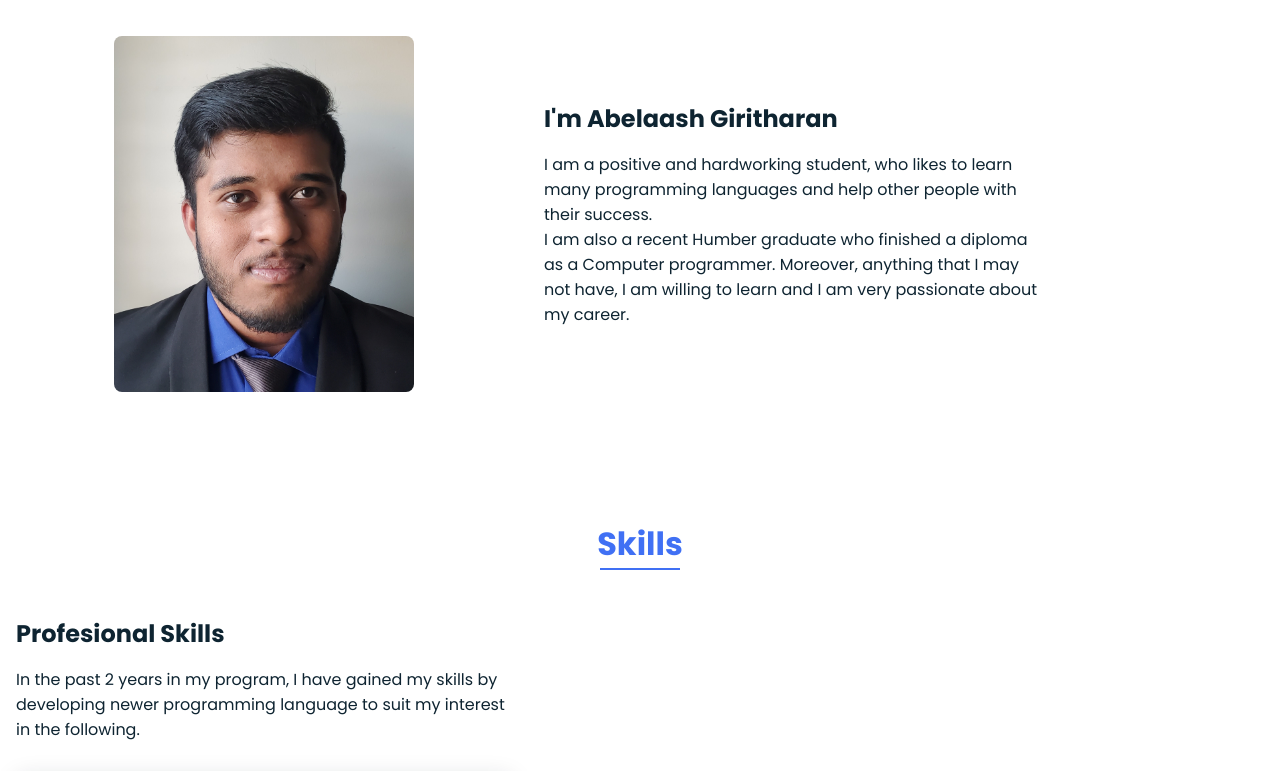
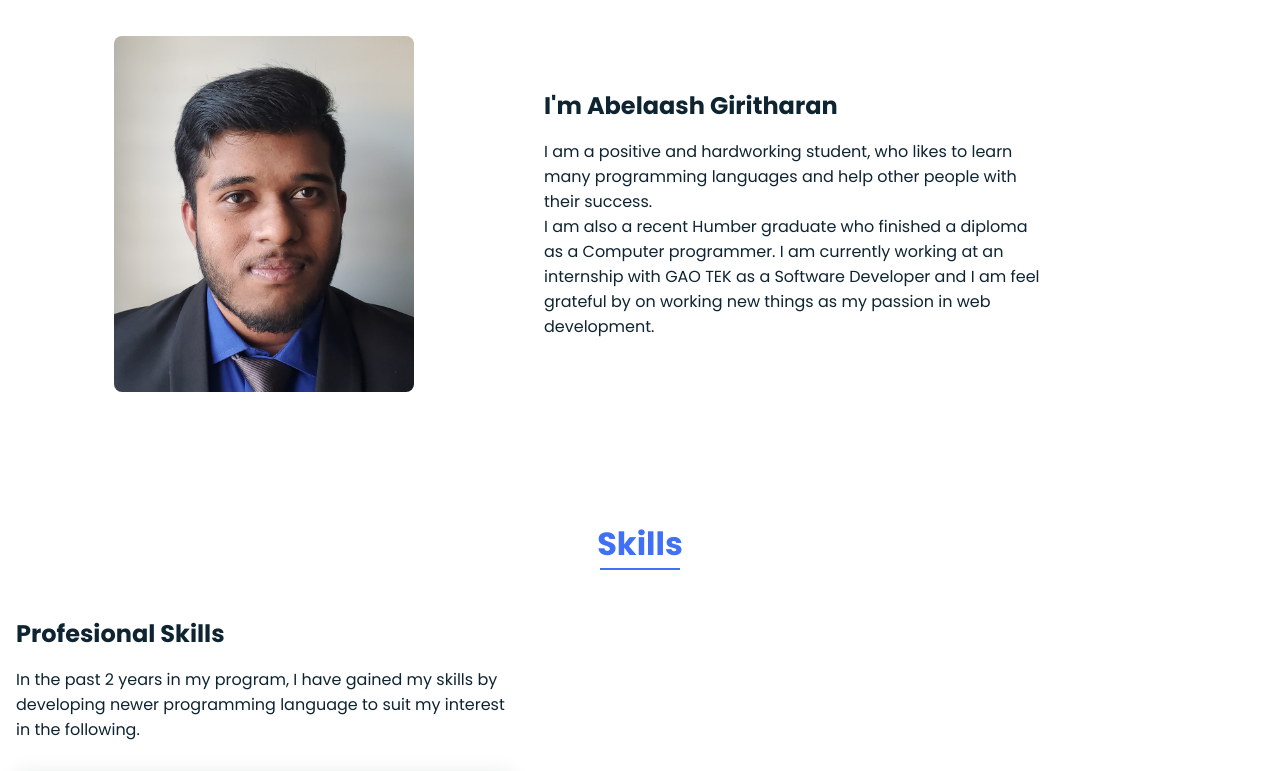
Before and after one commit to Abelaash/Abelaash_Portfolio, a plain HTML site: page index.html in a window 1280 px wide. Shown: the part 940-1711 px from the top of the page. Drawn offline with nearby package versions, Linux system fonts and the light colour scheme; files whose address does not match are found by name.

Commit message:
Update index.html

```diff
--- a/index.html
+++ b/index.html
@@ -68,7 +68,7 @@
                         <p class="about__text">
                             I am a positive and hardworking student, who likes to learn many programming languages and help other people with their success.
                             <br> I am also a recent Humber graduate who finished a diploma as a Computer programmer.
-                             Moreover, anything that I may not have, I am willing to learn and I am very passionate about my career.
+                            I am currently working at an internship with GAO TEK as a Software Developer and I am feel grateful by on working new things as my passion in web development.
                         </p>
                     </div>
                 </div>
```
